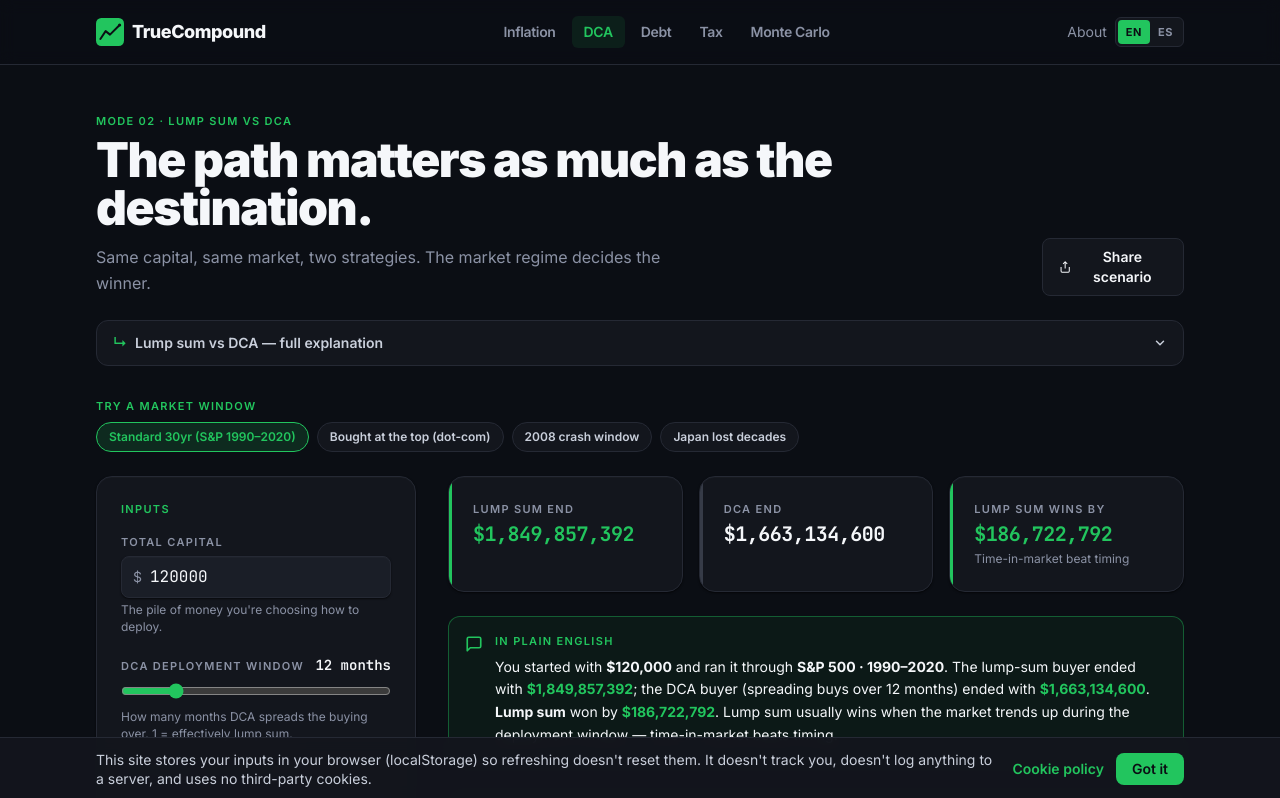
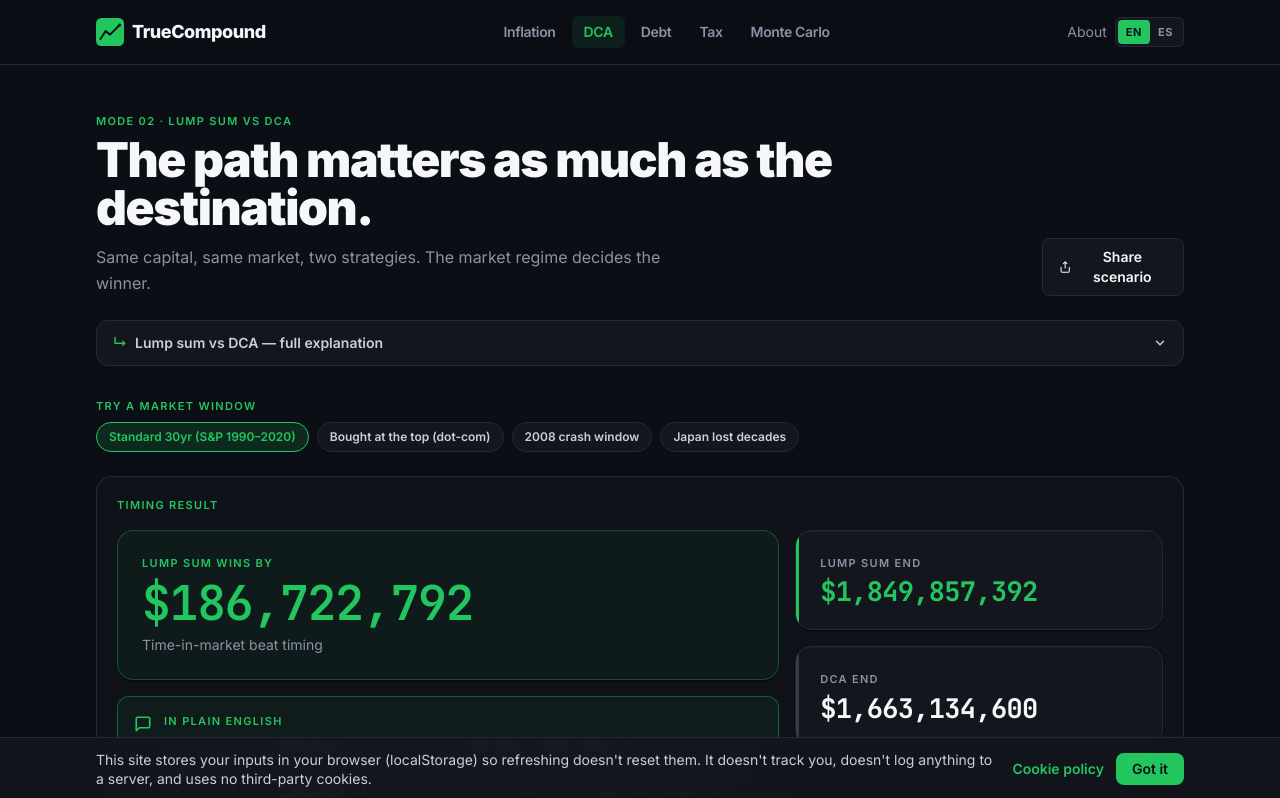
Before and after one commit to joshuasanteliz-dev/truecompound, a React (Vite) app: page /dca in a window 1280 px wide. Shown: the top 798 px of the page. Built offline with nearby package versions, Linux system fonts and the light colour scheme.

Commit message:
Add DCA timing result summary

```diff
--- a/src/modes/DCA.tsx
+++ b/src/modes/DCA.tsx
@@ -45,6 +45,8 @@ export default function DCA() {
   const diff = finalLump - finalDCA;
   const lumpWins = diff >= 0;
   const winnerLabel = lumpWins ? t.dca.winnerLump : t.dca.winnerDCA;
+  const diffAbs = Math.abs(diff);
+  const isCloseResult = diffAbs <= Math.max(finalLump, finalDCA, 1) * 0.005;
 
   const xLabels = result.lumpSum.map((_, i) => (i % 12 === 0 ? String(i / 12) : ''));
 
@@ -85,6 +87,54 @@ export default function DCA() {
         title={t.presets.dca.title}
         activeLabel={presetChips.find((p) => p.values.presetId === dca.presetId)?.label}
       />
+
+      <section className="mb-6 rounded-2xl border border-white/10 bg-white/[0.02] p-4 sm:p-5">
+        <div className="label mb-4 text-emerald">TIMING RESULT</div>
+
+        <div className="grid gap-4 lg:grid-cols-[minmax(0,1.35fr)_minmax(260px,0.75fr)] lg:items-start">
+          <div className="grid gap-4">
+            <section className={`card ${isCloseResult ? 'border-white/10 bg-white/[0.02]' : 'border-emerald/30 bg-emerald/5'}`}>
+              <div className={`label ${isCloseResult ? 'text-muted' : 'text-emerald'}`}>
+                {t.dca.heroWinsBy(winnerLabel)}
+              </div>
+              <div
+                className={`mono mt-2 break-words text-4xl font-semibold tracking-tight sm:text-5xl ${
+                  isCloseResult ? 'text-ink' : 'text-emerald'
+                }`}
+              >
+                {formatCurrency(diffAbs)}
+              </div>
+              <div className="mt-2 text-sm text-muted">{lumpWins ? t.dca.heroSubLump : t.dca.heroSubDCA}</div>
+            </section>
+
+            <PlainEnglish>
+              {t.dca.plainEnglish({
+                capital: formatCurrency(debounced.totalCapital),
+                presetLabel,
+                finalLump: formatCurrency(finalLump),
+                finalDCA: formatCurrency(finalDCA),
+                deployMonths: debounced.deploymentMonths,
+                winnerLabel,
+                diff: formatCurrency(diffAbs),
+                lumpWins,
+              })}
+            </PlainEnglish>
+          </div>
+
+          <div className="grid gap-4">
+            <HeroNumber
+              label={t.dca.heroLump}
+              value={formatCurrency(finalLump)}
+              tone={lumpWins && !isCloseResult ? 'positive' : 'default'}
+            />
+            <HeroNumber
+              label={t.dca.heroDCA}
+              value={formatCurrency(finalDCA)}
+              tone={!lumpWins && !isCloseResult ? 'positive' : 'default'}
+            />
+          </div>
+        </div>
+      </section>
 
       <div className="grid lg:grid-cols-[320px_1fr] gap-6 lg:gap-8">
         <InputPanel>
@@ -133,30 +183,6 @@ export default function DCA() {
         </InputPanel>
 
         <div>
-          <div className="grid sm:grid-cols-3 gap-4 mb-6">
-            <HeroNumber label={t.dca.heroLump} value={formatCurrency(finalLump)} tone={lumpWins ? 'positive' : 'default'} />
-            <HeroNumber label={t.dca.heroDCA} value={formatCurrency(finalDCA)} tone={!lumpWins ? 'positive' : 'default'} />
-            <HeroNumber
-              label={t.dca.heroWinsBy(winnerLabel)}
-              value={formatCurrency(Math.abs(diff))}
-              tone={lumpWins ? 'positive' : 'negative'}
-              sublabel={lumpWins ? t.dca.heroSubLump : t.dca.heroSubDCA}
-            />
-          </div>
-
-          <PlainEnglish>
-            {t.dca.plainEnglish({
-              capital: formatCurrency(debounced.totalCapital),
-              presetLabel,
-              finalLump: formatCurrency(finalLump),
-              finalDCA: formatCurrency(finalDCA),
-              deployMonths: debounced.deploymentMonths,
-              winnerLabel,
-              diff: formatCurrency(Math.abs(diff)),
-              lumpWins,
-            })}
-          </PlainEnglish>
-
           <div className="card">
             <GrowthChart series={series} xLabels={xLabels} xAxisLabel="Year" />
             <Callout>{t.dca.callout}</Callout>
```
